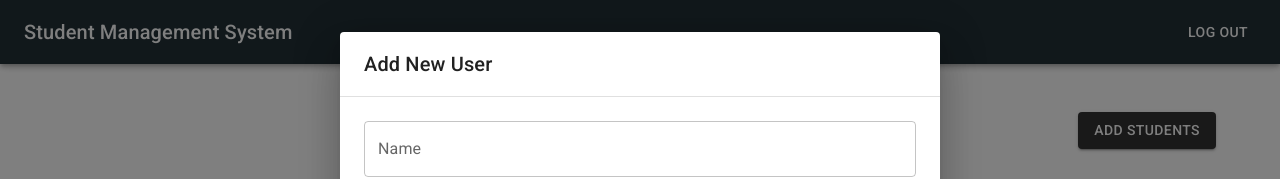
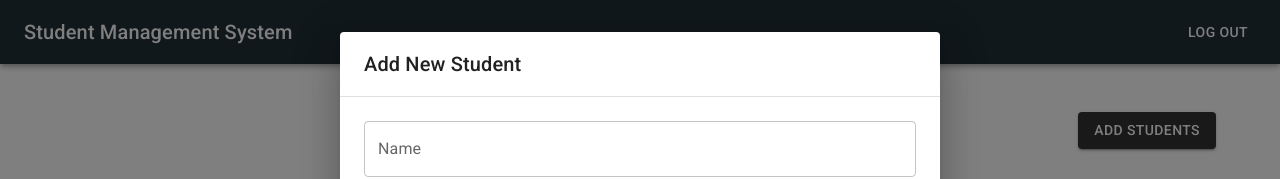
Before and after one commit to msaad973/Student-Management-System, a React (Vite) app: page /viewuser in a window 1280 px wide. Both pictures are taken after a click on the button "ADD STUDENTS". Shown: the top 179 px of the page. Built offline with nearby package versions, Linux system fonts and the light colour scheme.

Commit message:
change modal heading

```diff
--- a/src/components/AddUserModal.jsx
+++ b/src/components/AddUserModal.jsx
@@ -6,7 +6,7 @@ const AddUserModal = ({  open, onClose, onSave, newUser, setNewUser }) => {
         <Box component="main" sx={{ p: 3 }}>
             <Toolbar />
             <Dialog open={open} onClose={onClose} fullWidth maxWidth="sm">
-                <DialogTitle>Add New User</DialogTitle>
+                <DialogTitle>Add New Student</DialogTitle>
                 <DialogContent dividers>
                     {Object.keys(newUser).map((field) => (
                         <TextField
```
